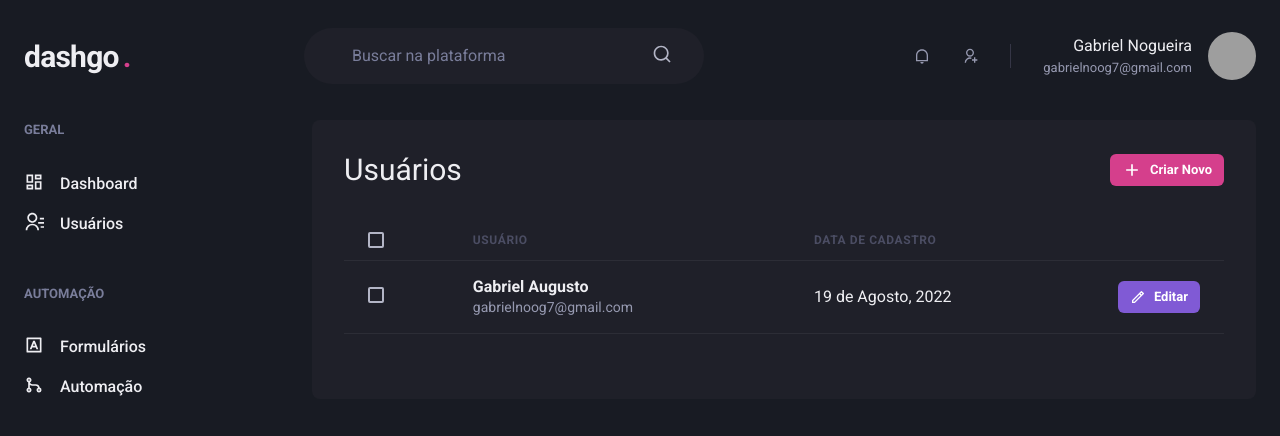
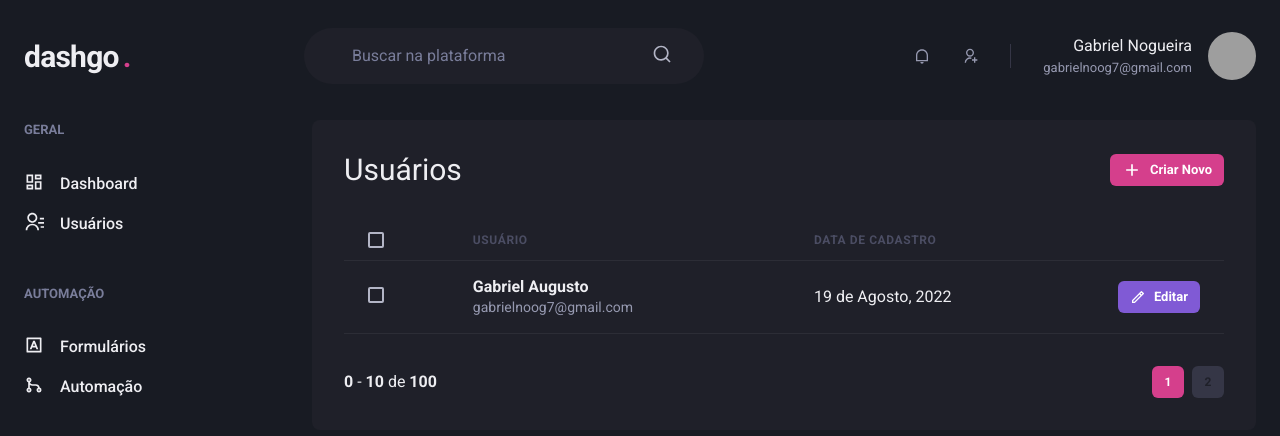
Before and after one commit to GabrielNogueiraBR/-ignite-reactjs-chatper-iv-dashgo, a Next.js app: page /users in a window 1280 px wide. Shown: the top 436 px of the page. Built offline with nearby package versions, Linux system fonts and the light colour scheme; grey boxes are pictures that could not be loaded.

Commit message:
feat: creating Pagination component

```diff
--- /dev/null
+++ b/src/components/Pagination.tsx
@@ -0,0 +1,43 @@
+import { Box, Button, Stack } from "@chakra-ui/react";
+
+export function Pagination() {
+  return (
+    <Stack
+      direction={"row"}
+      spacing="6"
+      mt="8"
+      justify={"space-between"}
+      align="center"
+    >
+      <Box >
+        <strong>0</strong> - <strong>10</strong> de <strong>100</strong>
+      </Box>
+      <Stack direction={"row"} spacing="2">
+        <Button
+          size="sm"
+          fontSize="xs"
+          width="4"
+          colorScheme="pink"
+          disabled
+          _disabled={{
+            bg: "pink.500",
+            cursor: "defatul",
+          }}
+        >
+          1
+        </Button>
+        <Button
+          size="sm"
+          fontSize="xs"
+          width="4"
+          bg="gray.700"
+          _hover={{
+            bg: "gray.500",
+          }}
+        >
+          2
+        </Button>
+      </Stack>
+    </Stack>
+  );
+}
--- a/src/pages/users/index.tsx
+++ b/src/pages/users/index.tsx
@@ -15,6 +15,7 @@
 } from "@chakra-ui/react";
 import { RiAddLine, RiPencilLine } from "react-icons/ri";
 import Header from "../../components/Header";
+import { Pagination } from "../../components/Pagination";
 import Sidebar from "../../components/Sidebar";
 
 export default function UserList() {
@@ -78,6 +79,7 @@
               </Tr>
             </Tbody>
           </Table>
+          <Pagination />
         </Box>
       </Flex>
     </Box>
```
